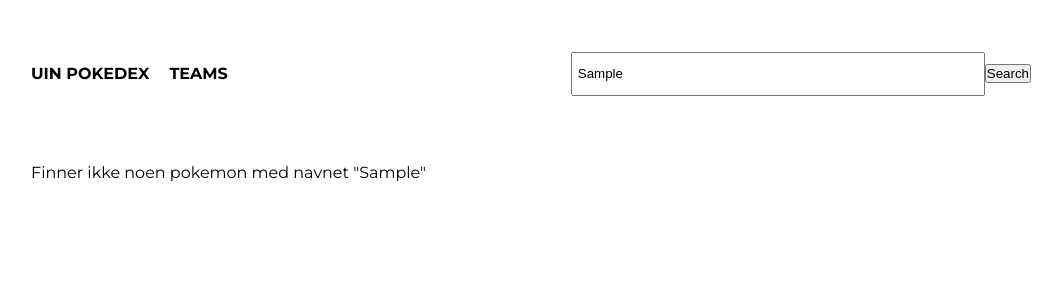
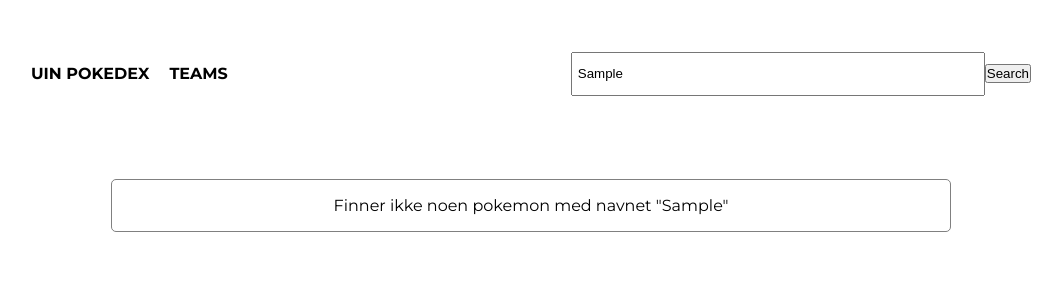
Before and after one commit to Sonus1999/GruppeEksamen2024, a React (Vite) app in the folder frontend/: page / in a window 1280 px wide. Both pictures are taken after typing "Sample" into the empty fields and a click on the button "Search". Shown: the top 300 px of the page, without its empty margins (109-1171 px from the left). Built offline with nearby package versions, Linux system fonts and the light colour scheme; no server answers.

Commit message:
Ordnet Sass for søkeresultater

```diff
--- a/frontend/src/components/SearchResult.jsx
+++ b/frontend/src/components/SearchResult.jsx
@@ -1,5 +1,6 @@
 import { useEffect, useState } from 'react';
 import { useParams, Link } from 'react-router-dom';
+import '../styles/search.scss'
 
 export default function SearchResult() {
   const { pokemon } = useParams();
@@ -26,7 +27,7 @@ export default function SearchResult() {
 
 
   return (
-    <div>
+    <div className='search-results'>
       {error ? (
         <p>Finner ikke noen pokemon med navnet "{pokemon}" </p>
       ) : pokemonData ? (
--- a/frontend/src/styles/cards.scss
+++ b/frontend/src/styles/cards.scss
@@ -1,3 +1,19 @@
+.pokecard {
+  border: 1px solid gray;
+  padding: 10px;
+  margin: 10px;
+  border-radius: 5px;
+  background-color: rgb(243, 243, 243);
+  display: flex;
+  flex-direction: column;
+  justify-content: center;
+  align-items: center;
+
+  h3 {
+    text-transform: capitalize;
+  }
+}
+
 .type-card {
   display: flex;
   align-items: center;
@@ -15,19 +31,3 @@
     font-weight: bold;
   }
 }
-
-  .pokecard {
-    border: 1px solid gray;
-    padding: 10px;
-    margin: 10px;
-    border-radius: 5px;
-    background-color: rgb(243, 243, 243);
-    display: flex;
-    flex-direction: column;
-    justify-content: center;
-    align-items: center;
-
-    h3 {
-      text-transform: capitalize;
-    }
-  }
--- a/frontend/src/styles/search.scss
+++ b/frontend/src/styles/search.scss
@@ -0,0 +1,17 @@
+.search-results {
+    display: flex;
+    flex-direction: column;
+    align-items: center;
+    justify-content: center;
+    border-radius: 5px;
+    border: 1px solid gray;
+    margin: 80px;
+
+    img {
+      width: 160px;
+    }
+
+    h1 {
+      text-transform: capitalize;
+    }
+  }
```
Also changed, not shown: frontend/src/styles/home.scss (indentation only). Lines whose indentation alone changed are shown as unchanged.
